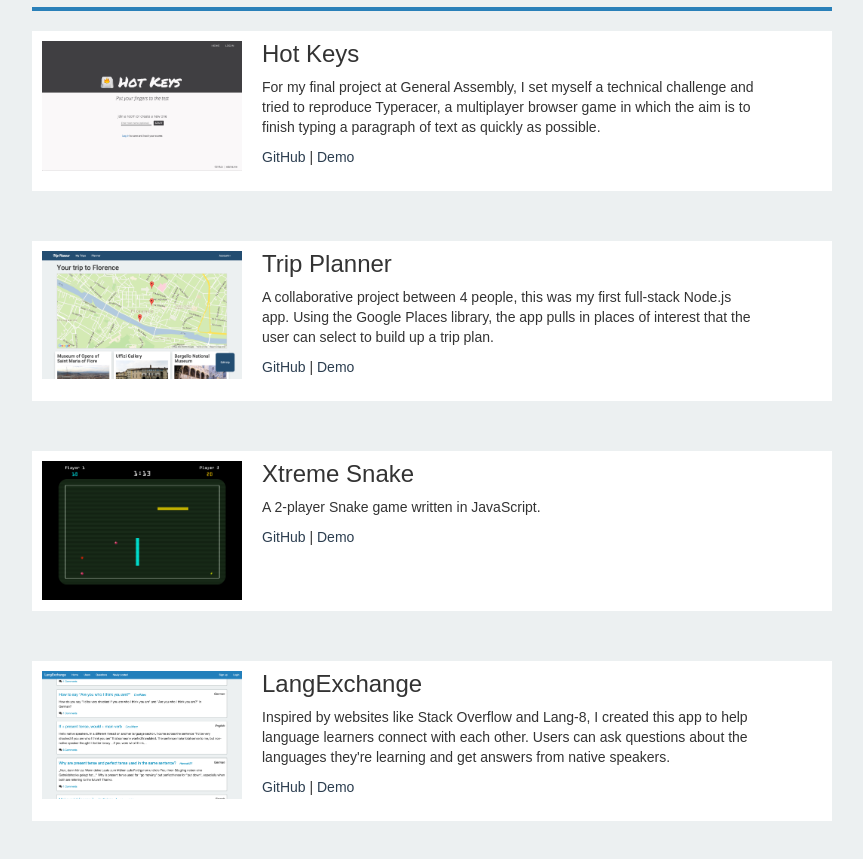
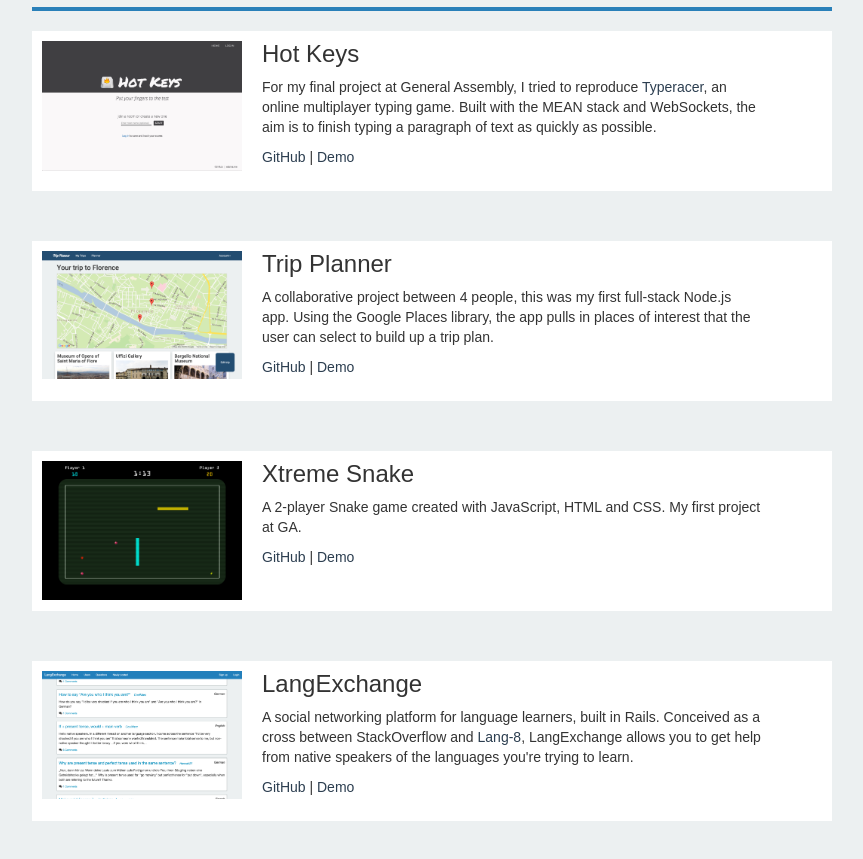
Before and after one commit to robascott/robascott.github.io, a plain HTML site: page portfolio.html in a window 1280 px wide. Shown: the part 183-1042 px from the top of the page, without its empty margins (208-1071 px from the left). Drawn offline with nearby package versions, Linux system fonts and the light colour scheme.

Commit message:
Changed project descriptions

```diff
--- a/portfolio.html
+++ b/portfolio.html
@@ -24,12 +24,12 @@
 		<hr class='line'>
 
 		<div class='project'>
-			<img class='project-img'  src='img/hotkeys.png'>
+			<a href='https://github.com/robascott/HotKeys' target='_blank'><img class='project-img'  src='img/hotkeys.png'></a>
 
 			<div class='project-info'>
 				<h3 class='project-title'>Hot Keys</h3>
 
-				<p>For my final project at General Assembly, I set myself a technical challenge and tried to reproduce Typeracer, a multiplayer browser game in which the aim is to finish typing a paragraph of text as quickly as possible.</p>
+				<p>For my final project at General Assembly, I tried to reproduce <a href="http://play.typeracer.com">Typeracer</a>, an online multiplayer typing game. Built with the MEAN stack and WebSockets, the aim is to finish typing a paragraph of text as quickly as possible.</p>
 
 				<a href='https://github.com/robascott/HotKeys'>GitHub</a> |
 				<a href='https://hotkeys.herokuapp.com'>Demo</a>
@@ -37,7 +37,7 @@
 		</div>
 
 		<div class='project'>
-			<img class='project-img'  src='img/trip.png'>
+			<a href='https://tripplanner-ga.herokuapp.com/' target='_blank'><img class='project-img'  src='img/trip.png'></a>
 
 			<div class='project-info'>
 				<h3 class='project-title'>Trip Planner</h3>
@@ -50,12 +50,12 @@
 		</div>
 
 		<div class='project'>
-			<img class='project-img' src='img/snake.png'>
+			<a href='http://www.robins.me/Snake' target='_blank'><img class='project-img' src='img/snake.png'></a>
 
 			<div class='project-info'>
 				<h3 class='project-title'>Xtreme Snake</h3>
 
-				<p>A 2-player Snake game written in JavaScript.</p>
+				<p>A 2-player Snake game created with JavaScript, HTML and CSS. My first project at GA.</p>
 
 				<a href='https://github.com/robascott/XtremeSnake'>GitHub</a> |
 				<a href='http://www.robins.me/Snake'>Demo</a>
@@ -63,12 +63,12 @@
 		</div>
 
 		<div class='project'>
-			<img class='project-img'  src='img/lang.png'>
+			<a href='https://robin-langexchange.herokuapp.com' target='_blank'><img class='project-img'  src='img/lang.png'></a>
 
 			<div class='project-info'>
 				<h3 class='project-title'>LangExchange</h3>
 
-				<p>Inspired by websites like Stack Overflow and Lang-8, I created this app to help language learners connect with each other. Users can ask questions about the languages they're learning and get answers from native speakers.</p>
+				<p>A social networking platform for language learners, built in Rails. Conceived as a cross between StackOverflow and <a href="http://lang-8.com/">Lang-8</a>, LangExchange allows you to get help from native speakers of the languages you're trying to learn.</p>
 
 				<a href='https://github.com/robascott/LangExchange'>GitHub</a> |
 				<a href='https://robin-langexchange.herokuapp.com'>Demo</a>
```
